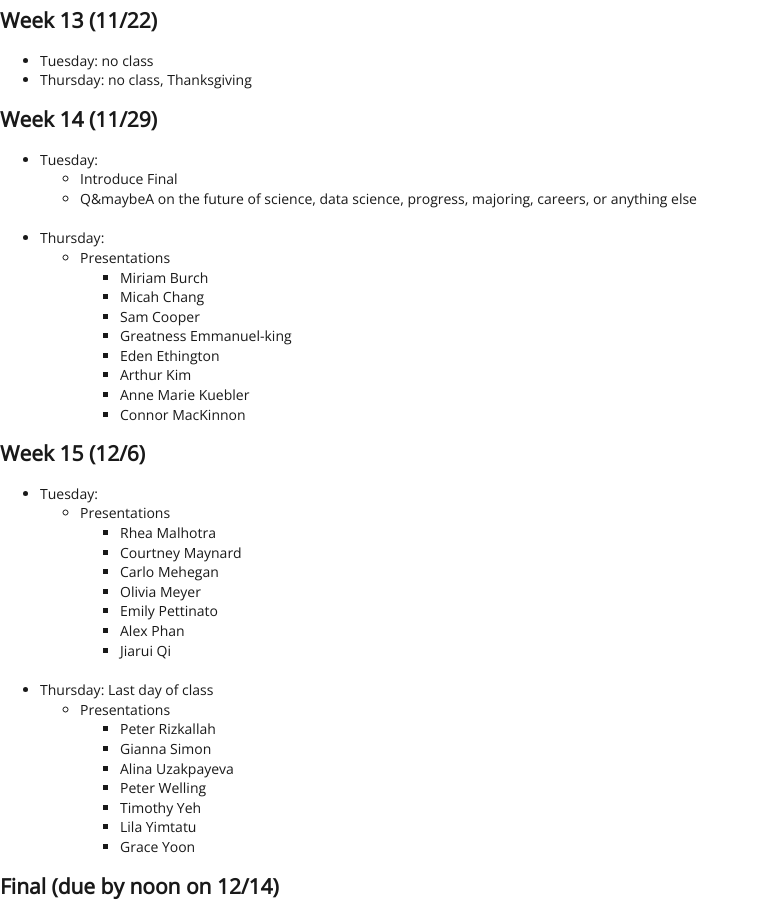
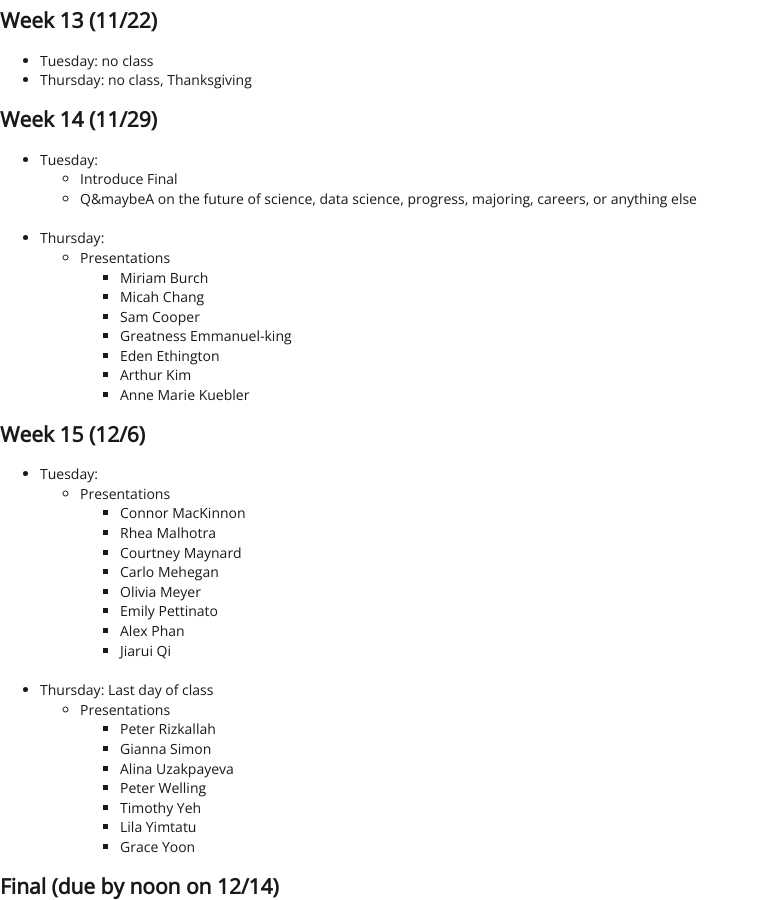
Before and after one commit to EMBrewer/dat150, a Jekyll site: the page built from _posts/2021-09-27-Schedule.md, in a window 1280 px wide and 900 px high, scrolled down 2787 px. Shown: the whole window, without its empty margins (0-759 px from the left). Built offline with Jekyll 4.4.1, drawn with Linux system fonts in a browser that asks for light colours; our own code applies the rules of GitHub Pages for plain Markdown files.

```diff
--- a/_posts/2021-09-27-Schedule.md
+++ b/_posts/2021-09-27-Schedule.md
@@ -131,11 +131,11 @@
 		- Eden Ethington
 		- Arthur Kim
 		- Anne Marie Kuebler
-		- Connor MacKinnon
 
 ## Week 15 (12/6)
 - Tuesday:
 	- Presentations
+		- Connor MacKinnon
 		- Rhea Malhotra
 		- Courtney Maynard
 		- Carlo Mehegan
```
